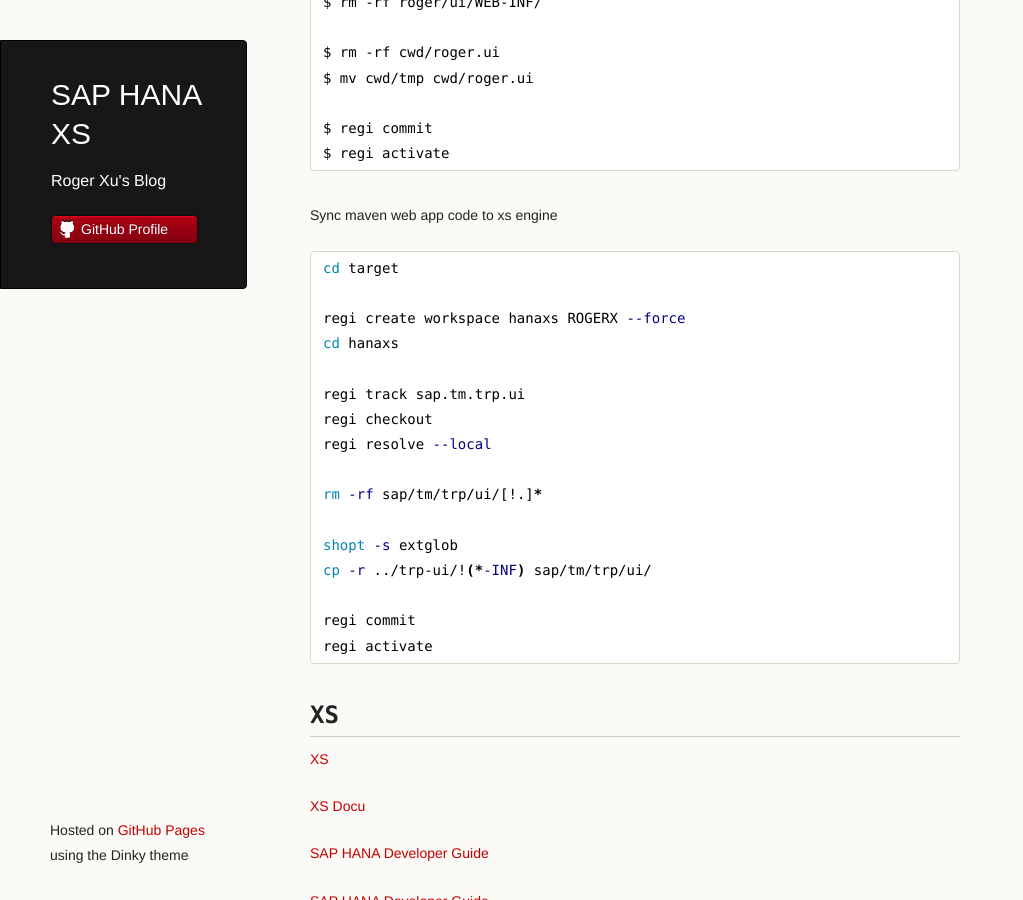
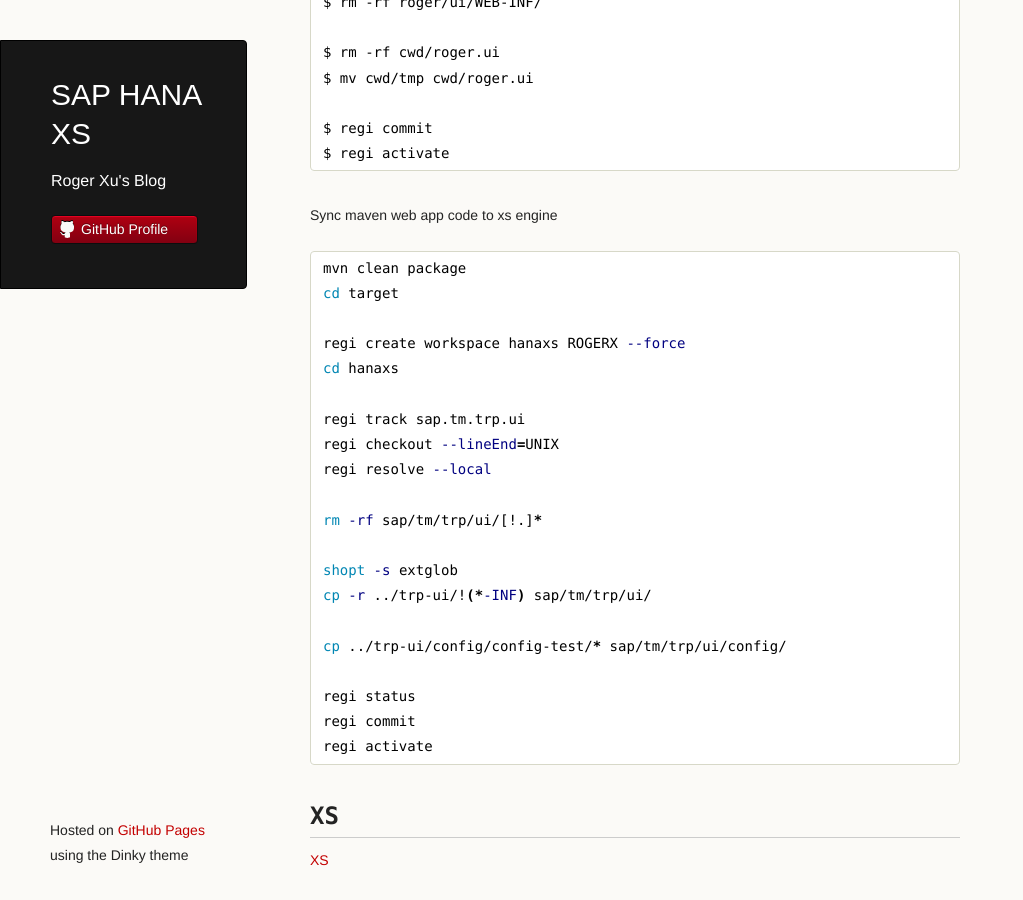
Before and after one commit to rogerxu/rogerxu.github.io, a Jekyll site: the page built from _posts/2013-05-15-xsengine.md, in a window 1280 px wide and 900 px high, scrolled down 2339 px. Shown: the whole window, without its empty margins (0-1023 px from the left). Built offline with Jekyll 4.4.1, drawn with Linux system fonts in a browser that asks for light colours.

Commit message:
Add line end option for regi checkout.

````diff
--- a/_posts/2013-05-15-xsengine.md
+++ b/_posts/2013-05-15-xsengine.md
@@ -97,13 +97,14 @@
 Sync maven web app code to xs engine
 
 ```bash
+mvn clean package
 cd target
 
 regi create workspace hanaxs ROGERX --force
 cd hanaxs
 
 regi track sap.tm.trp.ui
-regi checkout
+regi checkout --lineEnd=UNIX
 regi resolve --local
 
 rm -rf sap/tm/trp/ui/[!.]*
@@ -111,6 +112,9 @@
 shopt -s extglob
 cp -r ../trp-ui/!(*-INF) sap/tm/trp/ui/
 
+cp ../trp-ui/config/config-test/* sap/tm/trp/ui/config/
+
+regi status
 regi commit
 regi activate
 ```
````
